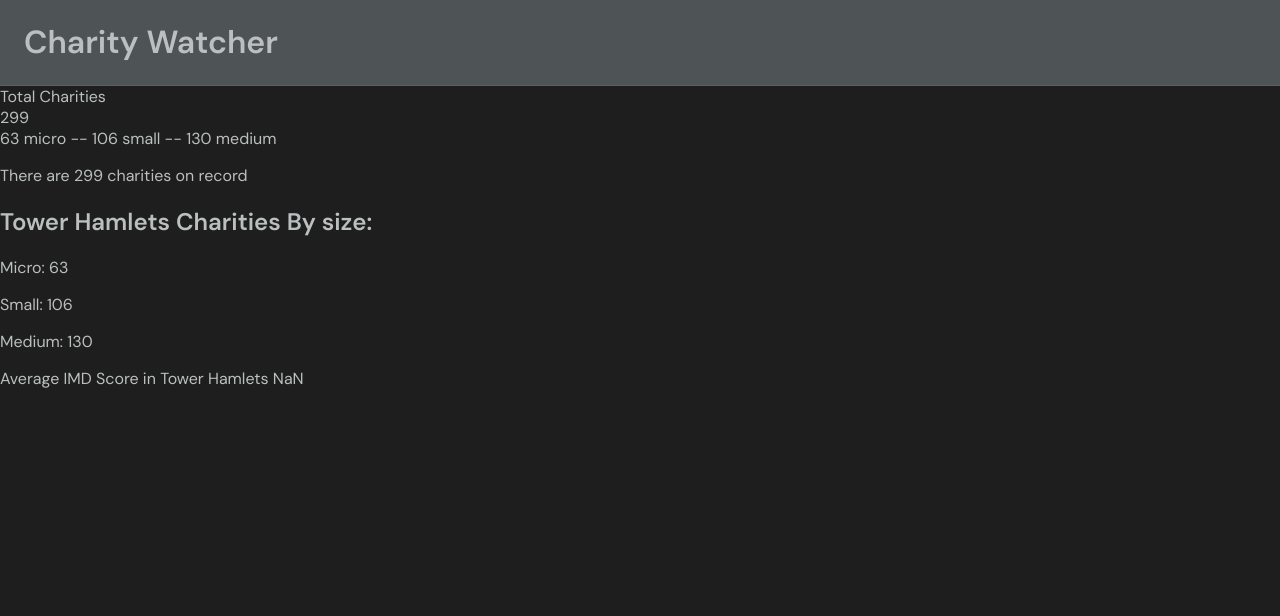
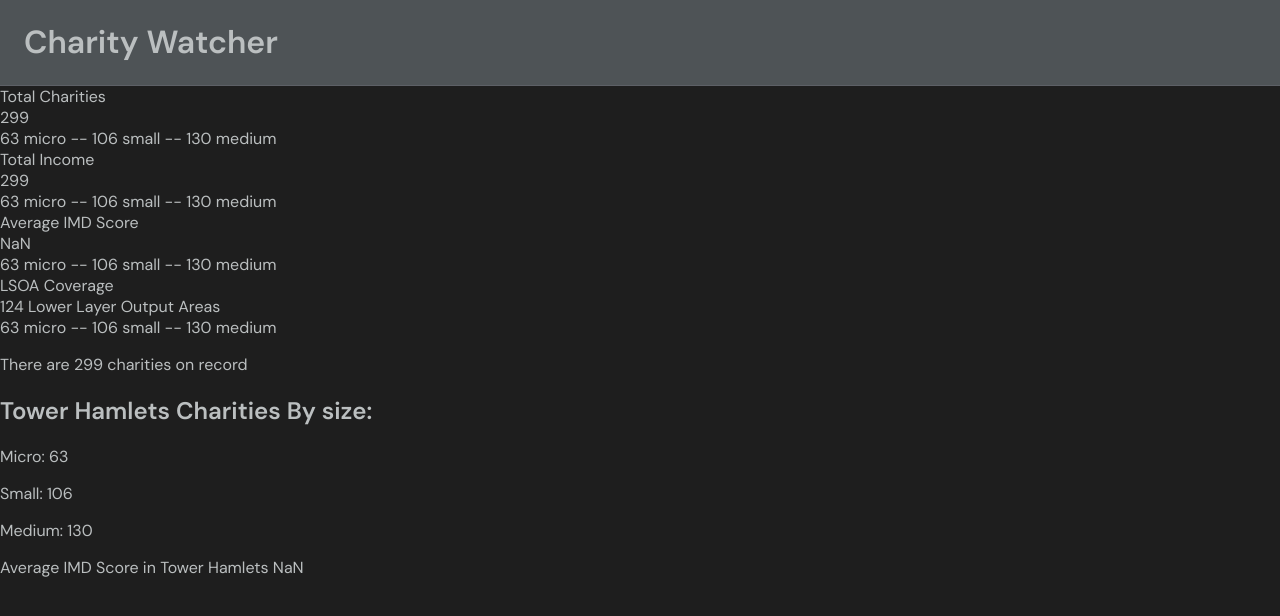
Before and after one commit to nk13-nu/charity_watch, a React (Vite) app in the folder charity_watcher/: page / in a window 1280 px wide. Shown: the top 616 px of the page. Built offline with nearby package versions, Linux system fonts and the light colour scheme.

Commit message:
Added all stats cards still need to change and calculate values for them

```diff
--- a/charity_watcher/src/App.jsx
+++ b/charity_watcher/src/App.jsx
@@ -8,6 +8,8 @@ function App(){
 
   const validIMDScore = charities.filter(c => c['Index of Multiple Deprivation (IMD) Score'] !== null)
   const averageIMD = validIMDScore.reduce((sum, c) => sum + c.imdScore, 0)
+
+  const uniqueLSOAs = new Set(charities.map(c => c['LSOA code (2021)'])).size
 
   return(
     <div className='app-layout'>
@@ -22,6 +24,30 @@ function App(){
         <div className=''>
           <div className=''>Total Charities</div>
           <div className=''>{charities.length}</div>
+          <div className=''>{micro} micro -- {small} small -- {medium} medium</div>
+        </div>
+      </div>
+
+      <div className=''>
+        <div className=''>
+          <div className=''>Total Income</div>
+          <div className=''>{charities.length}</div>
+          <div className=''>{micro} micro -- {small} small -- {medium} medium</div>
+        </div>
+      </div>
+
+      <div className=''>
+        <div className=''>
+          <div className=''>Average IMD Score</div>
+          <div className=''>{averageIMD}</div>
+          <div className=''>{micro} micro -- {small} small -- {medium} medium</div>
+        </div>
+      </div>
+
+      <div className=''>
+        <div className=''>
+          <div className=''>LSOA Coverage</div>
+          <div className=''>{uniqueLSOAs} Lower Layer Output Areas</div>
           <div className=''>{micro} micro -- {small} small -- {medium} medium</div>
         </div>
       </div>
```
